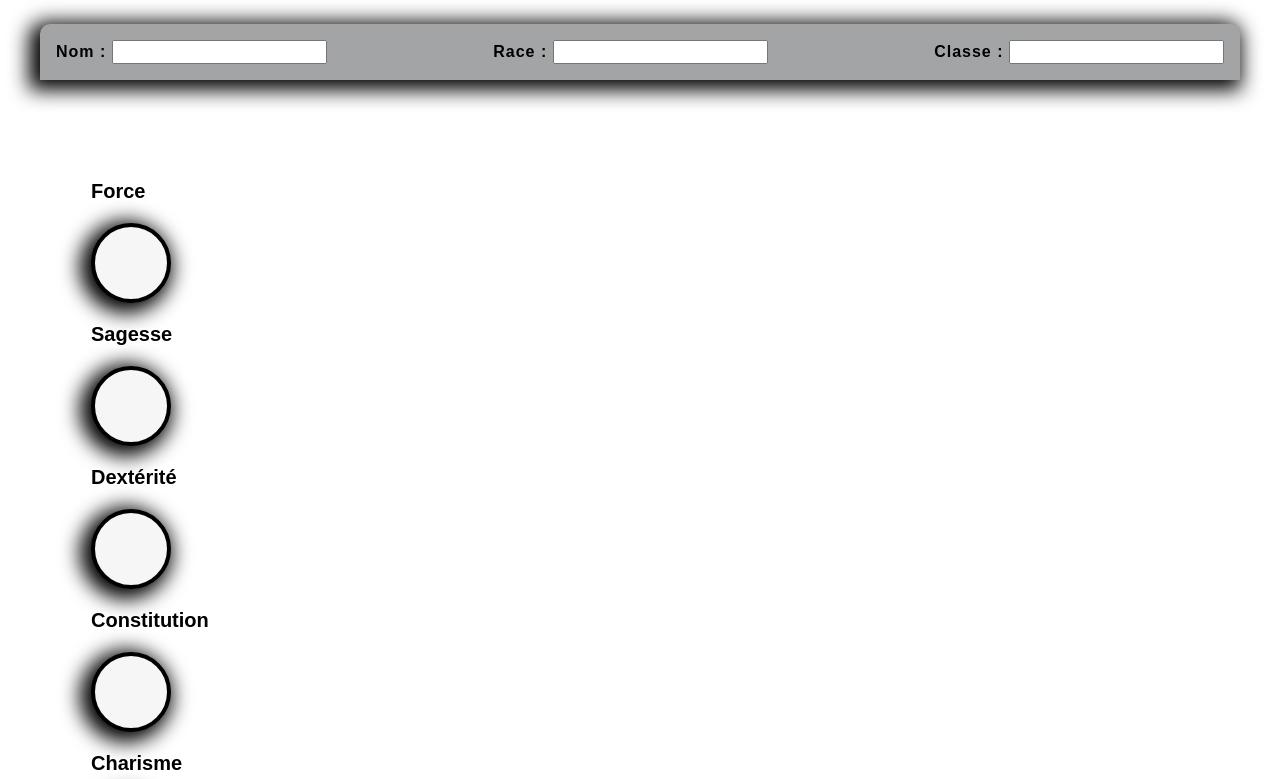
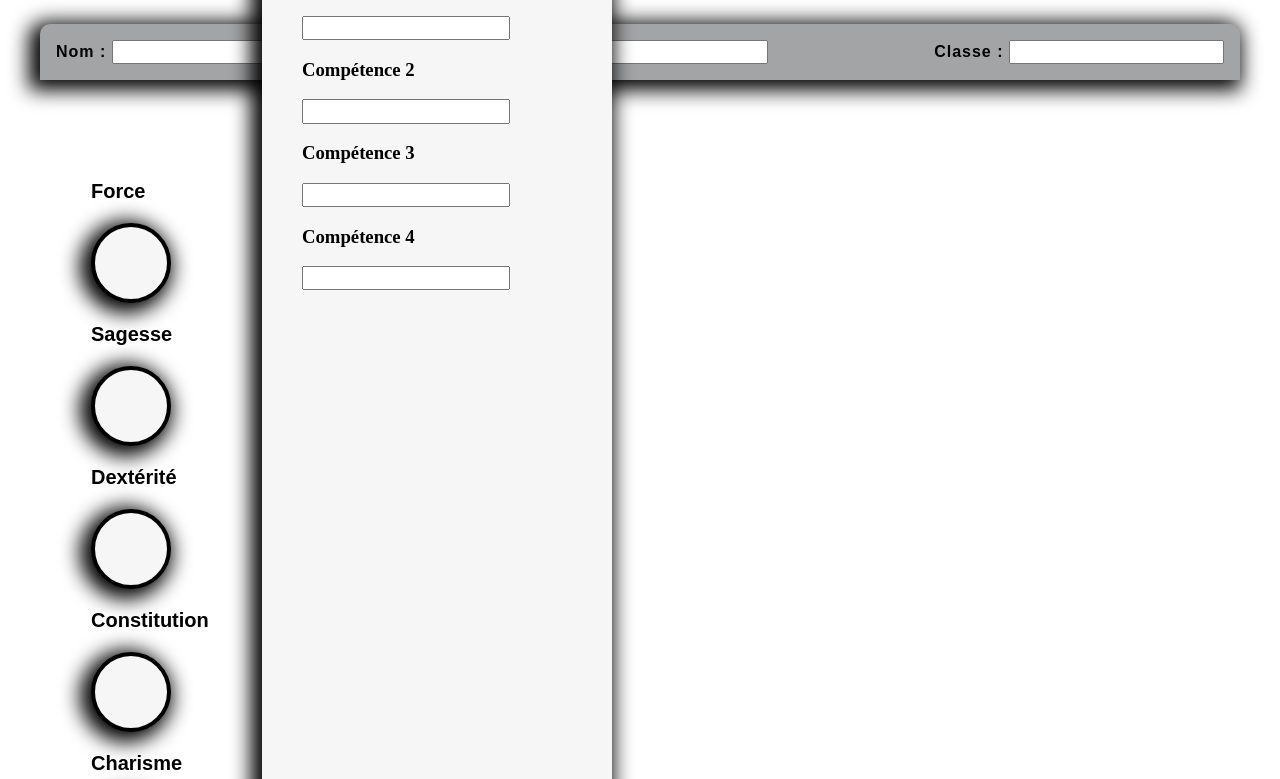
Before and after one commit to iTwiixZ/Fiche-JDR, a website: page index.html in a window 1280 px wide. Shown: the part 133-912 px from the top of the page. Drawn offline with nearby package versions, Linux system fonts and the light colour scheme; a web font is replaced by a local one.

Commit message:
WIP skills 1-4

```diff
--- /dev/null
+++ b/Sass/skills.scss
@@ -0,0 +1,12 @@
+.skills{
+    // border: red solid 3px;
+    position: absolute;
+    height: 900px;
+    left: 262px;
+    width: 350px;
+    bottom: -190px;
+    background-color: #f6f6f6;
+    border-radius: 10px 0 0 10px ;
+    -webkit-box-shadow: -5px 4px 20px 6px #000000;
+    box-shadow: -5px 4px 20px 6px black;
+}
--- a/Sass/stats.scss
+++ b/Sass/stats.scss
@@ -1,9 +1,10 @@
 .stats {
-    // border: red solid 3px;
+
     display: flex;
     align-items: center;
     justify-content: start;
     padding: 16px;
+    width: 200px;
     margin-left: 35px;
   }
 
@@ -23,4 +24,5 @@
     text-align: center;
     -webkit-box-shadow: -5px 4px 20px 6px #000000;
     box-shadow: -5px 4px 20px 6px black;
+
   }
--- a/index.html
+++ b/index.html
@@ -58,6 +58,28 @@
        </ol>
    </div>
 
+   <!-- COMPETENCES -->
+
+   <div class="skills">
+       <ol>
+           <div class="skill-1">
+            <h3>Compétence 1</h3>
+               <input type="text" id="skill" name="compétence">
+           </div>
+           <div class="skill-1">
+            <h3>Compétence 2</h3>
+           <input type="text" id="skill" name="compétence">
+       </div>
+       <div class="skill-1">
+        <h3>Compétence 3</h3>
+       <input type="text" id="skill" name="compétence">
+   </div>
+   <div class="skill-1">
+    <h3>Compétence 4</h3>
+   <input type="text" id="skill" name="compétence">
+</div>
+       </ol>
+   </div>
 
 </body>
 </html>
--- a/style.scss
+++ b/style.scss
@@ -1,3 +1,4 @@
 @import "./Sass/base.scss";
 @import "./Sass/header.scss";
 @import "./Sass/stats.scss";
+@import "./Sass/skills.scss";
```
Also changed, not shown: style.css, 1 other file.
